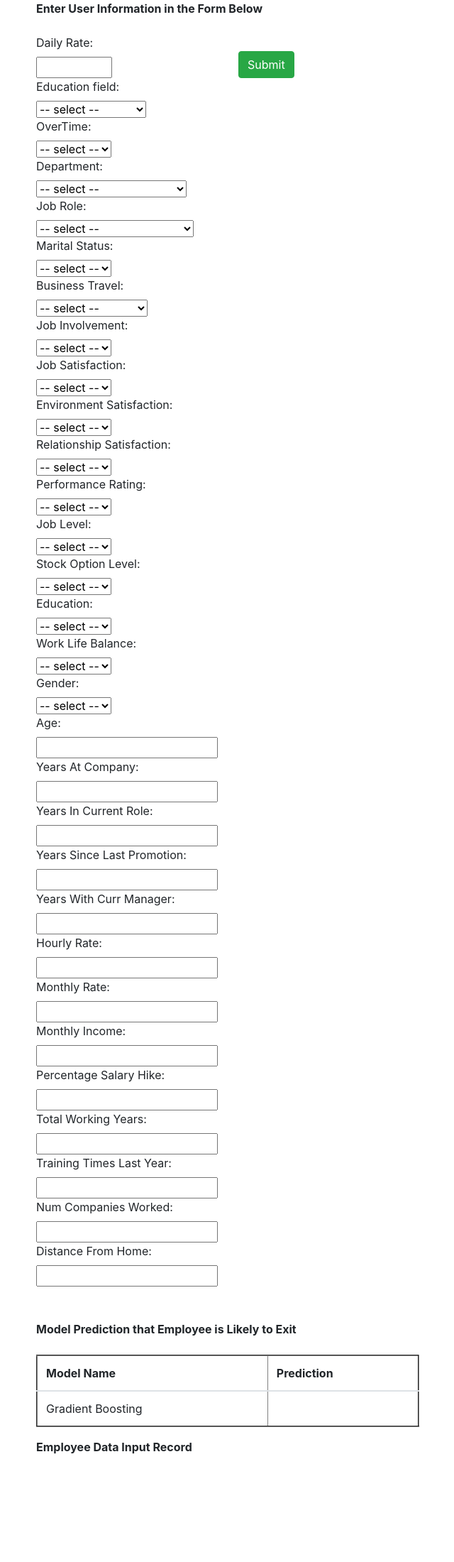
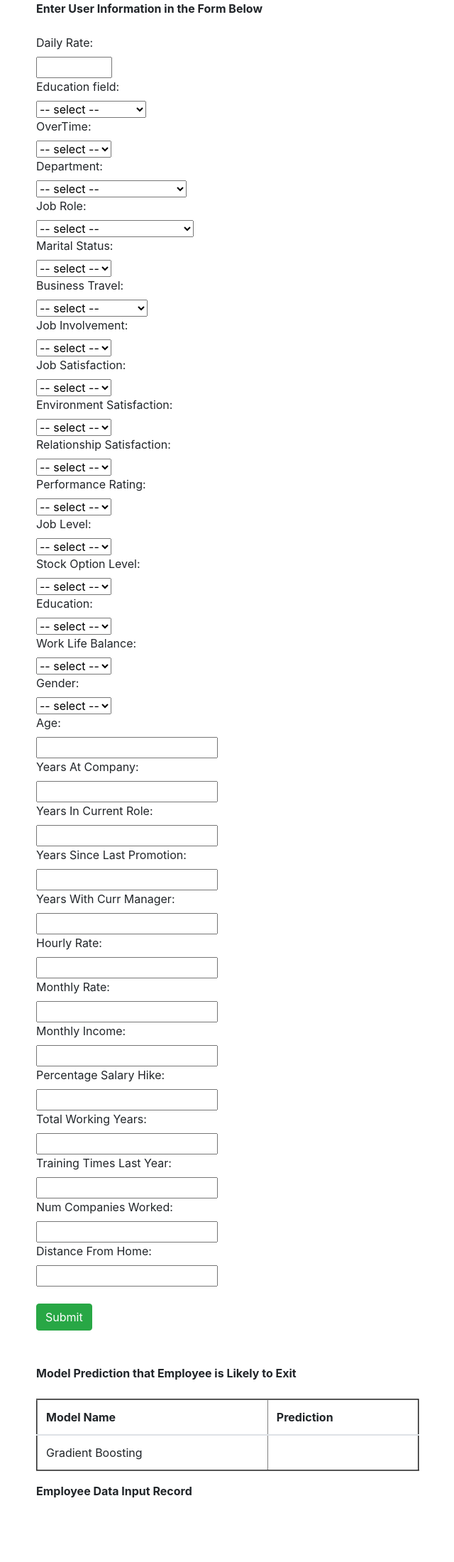
Before and after one commit to Madhavan-E0219003/Employee-Attrition-Prediction, a Flask app: page / in a window 1280 px wide. Shown: the part 226-2426 px from the top of the page at 71% size, without its empty margins (319-959 px from the left). Before the commit the page ends 2274 px from the top, so only its background shows below. Run offline with Flask 2, Linux system fonts and the light colour scheme; parts of the project's set-up code (start-up, migrations or seed data) failed here and were passed over; some libraries are stand-ins or nearby versions.

Commit message:
Update index.html

```diff
--- a/templates/index.html
+++ b/templates/index.html
@@ -236,11 +236,11 @@
                         <input type="number" required="required" id="DistanceFromHome" name="DistanceFromHome"><br>
 
 
-                </div><br>
-                <div class="col-sm-3"><br>
+
+
                     <br>
                     <button type="submit" class="btn btn-success">Submit</button></form>
-                </div>
+                    </div><br>
             </div>
         </div>
 
```
